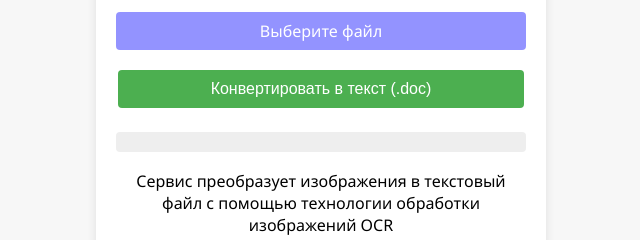
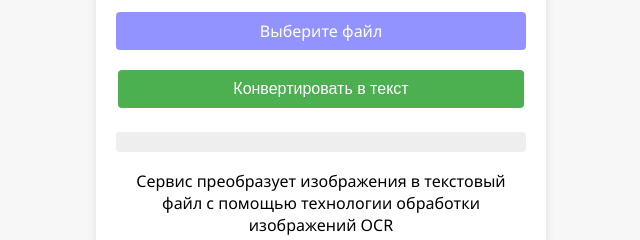
Before and after one commit to poposhka1990/scan-to-text-converter, a website: page index.html in a window 1280 px wide. Shown: the part 282-522 px from the top of the page, 319-959 px from the left. Drawn offline with Linux system fonts and the light colour scheme.

Commit message:
changed description on button

```diff
--- a/index.html
+++ b/index.html
@@ -19,7 +19,7 @@
   <img class="logo" src="./assets/logo.svg">
     <label class="custom_button" for="imageInput">Выберите файл</label>
     <input type="file" id="imageInput" accept="image/*" style="display: none;">
-    <button class="save_button" onclick="convertImageToText()">Конвертировать в текст (.doc)</button>
+    <button class="save_button" onclick="convertImageToText()">Конвертировать в текст</button>
     <pre id="textOutput"></pre>
     <p class="description">Сервис преобразует изображения в текстовый файл с помощью технологии обработки изображений OCR</p>
     <p class="description">Идеально подходит для цифровизации документов и оптимизации процессов ввода данных</p>
```
